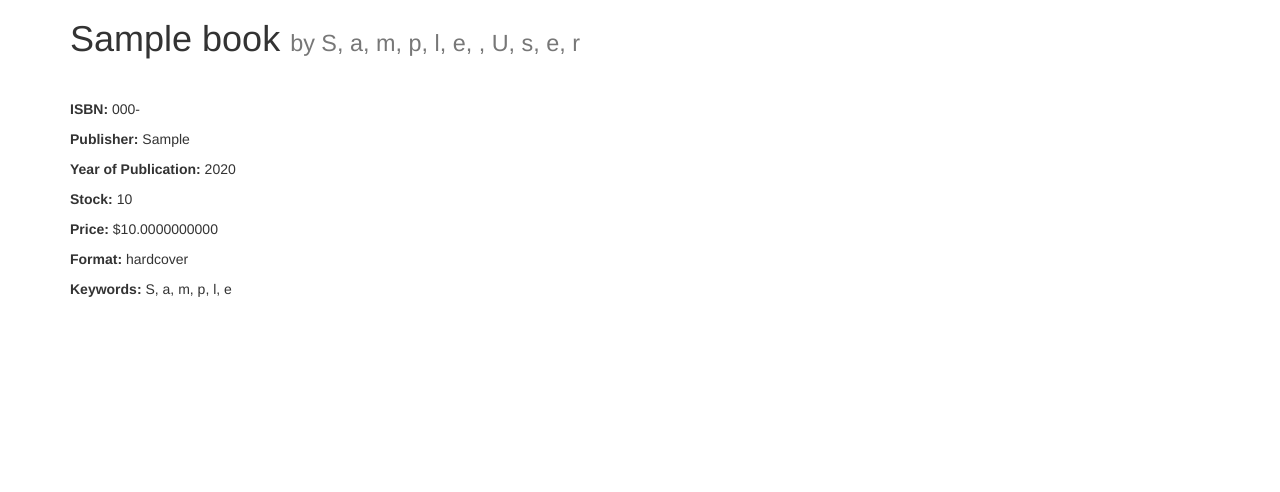
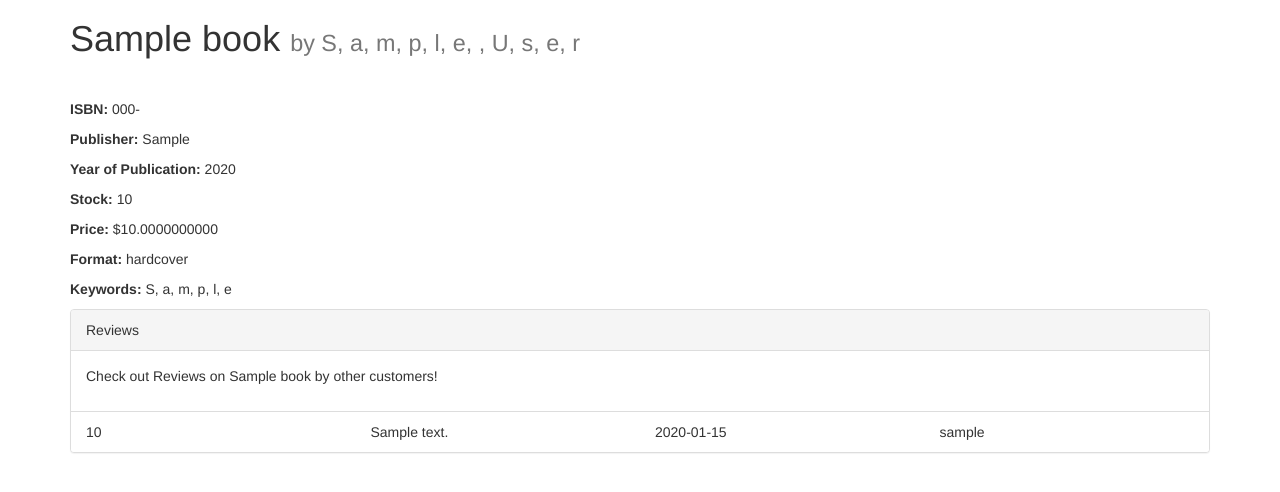
Before and after one commit to tjjjwxzq/50.008-Database-Project-2016, a Flask app: page /my/books/000 in a window 1280 px wide. Shown: the part 73-565 px from the top of the page. Run offline with Flask 2, Linux system fonts and the light colour scheme; a user stored in the database is signed in; tables that the repository leaves empty hold one stand-in row (values such as "Sample post"); some libraries are stand-ins or nearby versions.

Commit message:
Add review to show template

```diff
--- a/app/templates/my/book/show.html
+++ b/app/templates/my/book/show.html
@@ -47,6 +47,49 @@
         </div>
       </div>
 
+      <div class="row">
+        <div class="col-md-12">
+
+          <div class="panel panel-default">
+
+            <div class="panel-heading">Reviews</div>
+            <div class="panel-body">
+              <p>Check out Reviews on {{ book.title }} by other customers! </p>
+            </div>
+
+            <ul class="list-group">
+
+              {% for review in book.reviews %}
+
+                <li class="list-group-item">
+                  <div class="row">
+                    <div class="col-md-3">
+                      {{ review.score }}
+                    </div>
+                    <div class="col-md-3">
+                      {{ review.description }}
+                    </div>
+                    <div class="col-md-3">
+                      {{ review.date }}
+                    </div>
+                    <div class="col-md-3">
+                      {{ review.username }}
+                    </div>
+
+
+                  </div>
+                </li>
+              {% endfor %}
+
+            </ul>
+
+
+          </div>
+
+
+        </div>
+      </div>
+
     </div>
   </div>
 </div>
```
